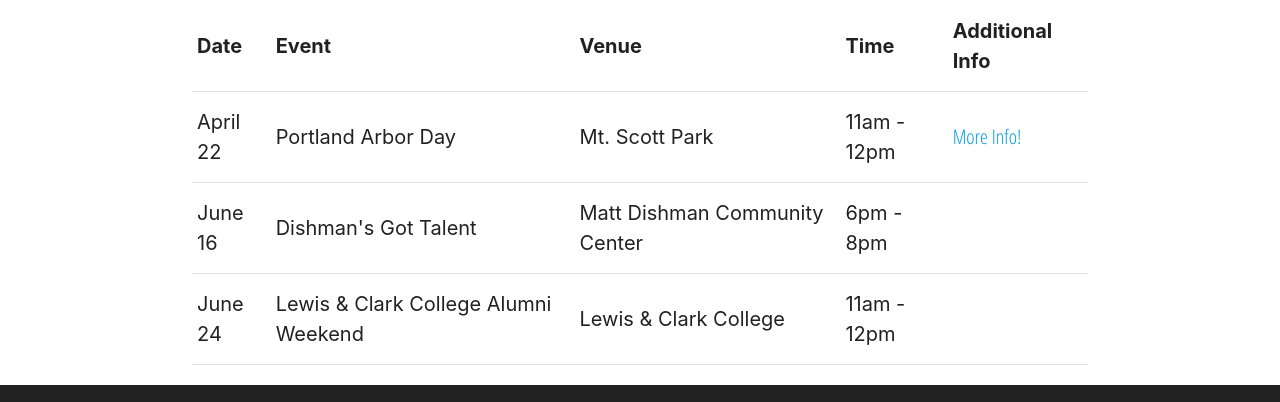
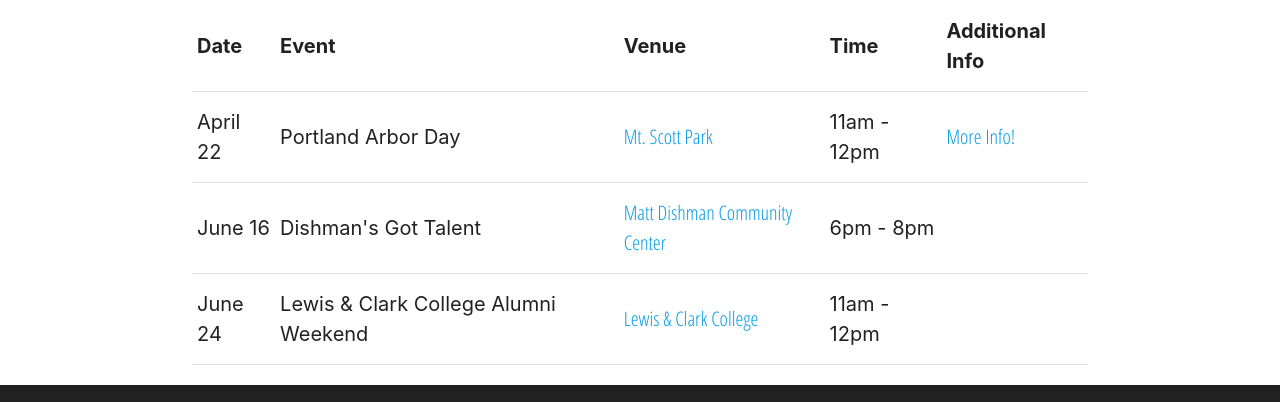
Before and after one commit to bsidebookclub/bsidebookclub, a website: page events.html in a window 1280 px wide. Shown: the part 380-782 px from the top of the page. Drawn offline with nearby package versions, Linux system fonts and the light colour scheme.

Commit message:
updated img and layout

```diff
--- a/events.html
+++ b/events.html
@@ -101,21 +101,21 @@
           <tr>
             <td>April 22</td>
             <td>Portland Arbor Day</td>
-            <td>Mt. Scott Park</td>
+            <td><a href="https://goo.gl/maps/KsD59u9CVnC2">Mt. Scott Park</a></td>
             <td>11am - 12pm</td>
             <td><a href="https://www.facebook.com/events/325255634543724/">More Info!</a></td>
           </tr>
           <tr>
             <td>June 16</td>
             <td>Dishman's Got Talent</td>
-            <td>Matt Dishman Community Center</td>
+            <td><a href="https://goo.gl/maps/Usi6pmsJ8ak">Matt Dishman Community Center</a></td>
             <td>6pm - 8pm</td>
             <td></td>
           </tr>
           <tr>
             <td>June 24</td>
             <td>Lewis & Clark College Alumni Weekend</td>
-            <td>Lewis & Clark College</td>
+            <td><a href="https://goo.gl/maps/4YLZ47HXGTE2">Lewis & Clark College</a></td>
             <td>11am - 12pm</td>
             <td></td>
           </tr>
```
Also changed, not shown: about.html (+2 -1 lines), contactus.html (+1 -1 lines).
